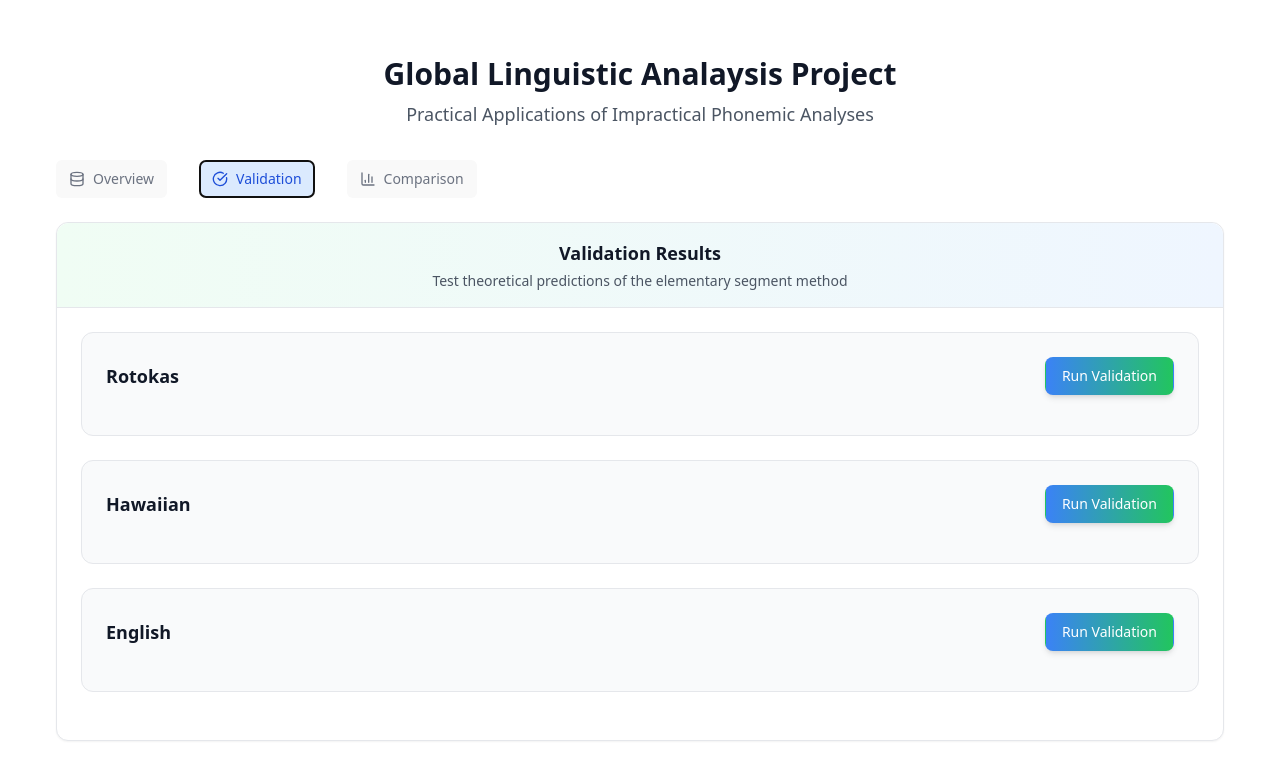
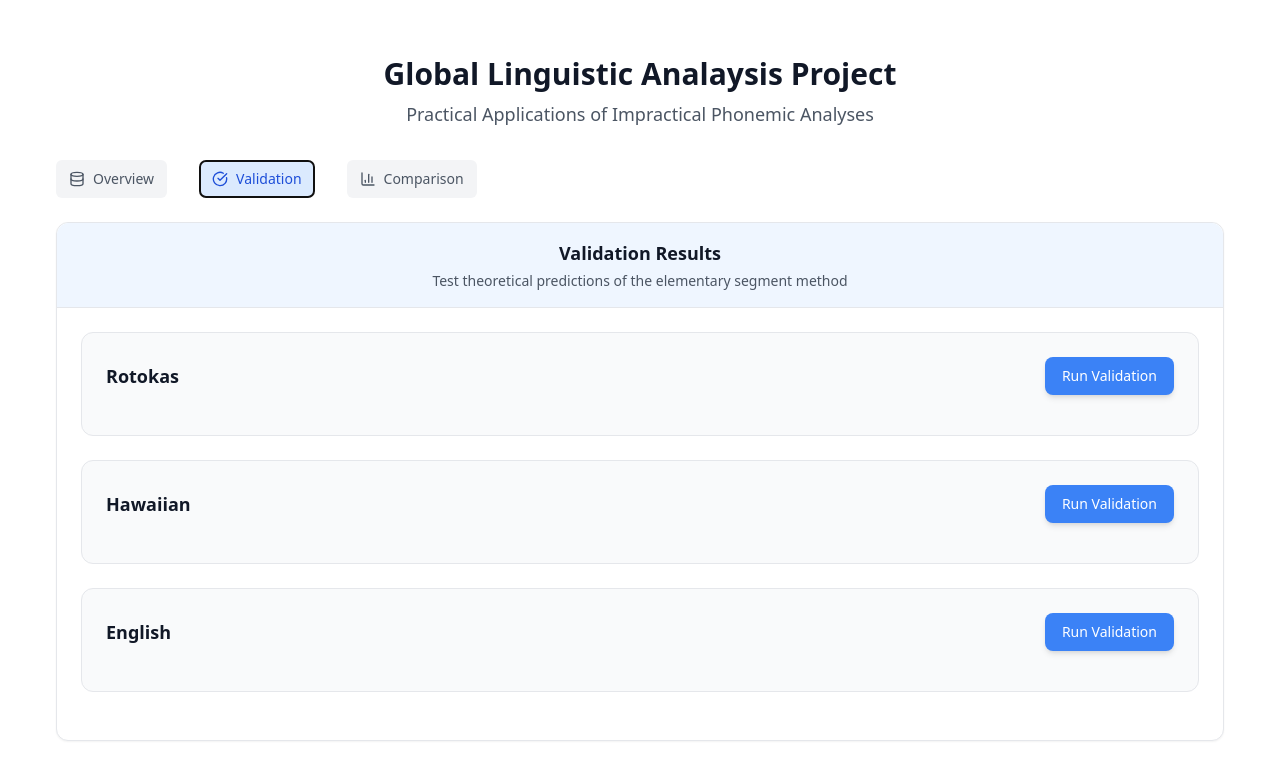
Before and after one commit to Castroyesid/glap, a React (Create React App) app: page / in a window 1280 px wide. Both pictures are taken after a click on the button "Validation". Shown: the top 780 px of the page. Built offline with nearby package versions, Linux system fonts and the light colour scheme; the HTML template or start-up script is replaced by a standard one.

Commit message:
fixed styljng for buttons and tabs

```diff
--- a/src/components/ComprehensivePhonemicSystem.jsx
+++ b/src/components/ComprehensivePhonemicSystem.jsx
@@ -190,6 +190,8 @@ const ComprehensivePhonemicSystem = () => {
         { surface: "ɔː", elementary: "or", notes: "FORCE vowel" },
         { surface: "ɒː", elementary: "ɒr", notes: "NORTH vowel" },
         { surface: "ɜː", elementary: "jr", notes: "NURSE vowel; curl-coil merger" },
+        { surface: "j", elementary: "j", notes: "oral dorsal continuant; palatal approximant" },
+        { surface: "w", elementary: "w", notes: "oral labial continuant; labiovelar approximant" },
         { surface: "m", elementary: "wn", notes: "oral labial continuant (w) + voiced nasal (n); alternatively: /wʔn/" },
         { surface: "n", elementary: "jn", notes: "oral dorsal continuant (j) + voiced nasal (n); alternatively: /jʔn/" },
         { surface: "ŋ", elementary: "n", notes: "nasal; marginal" },
@@ -1282,7 +1284,7 @@ English,Indo-European,en,52.0,-1.0,"ɪ ɛ æ ʊ ʌ ɒ","i e æ u o ɒ",length,6,
   const ValidationTab = () => (
     <div className="space-y-6">
       <div className="bg-white rounded-xl shadow-sm border border-gray-200">
-        <div className="px-6 py-4 bg-gradient-to-r from-green-50 to-blue-50 border-b border-gray-200 rounded-t-xl">
+        <div className="px-6 py-4 bg-blue-50 border-b border-gray-200 rounded-t-xl">
           <h3 className="text-lg font-semibold text-gray-900">Validation Results</h3>
           <p className="text-sm text-gray-600 mt-1">Test theoretical predictions of the elementary segment method</p>
         </div>
@@ -1296,7 +1298,7 @@ English,Indo-European,en,52.0,-1.0,"ɪ ɛ æ ʊ ʌ ɒ","i e æ u o ɒ",length,6,
                   {!results && (
                     <button
                       onClick={() => runValidation(lang.id)}
-                      className="bg-gradient-to-r from-blue-500 to-green-500 text-white px-4 py-2 rounded-lg text-sm font-medium hover:from-blue-600 hover:to-green-600 shadow-md"
+                      className="bg-blue-500 text-white px-4 py-2 rounded-lg text-sm font-medium hover:bg-blue-600 shadow-md transition-colors"
                     >
                       Run Validation
                     </button>
@@ -1605,10 +1607,10 @@ English,Indo-European,en,52.0,-1.0,"ɪ ɛ æ ʊ ʌ ɒ","i e æ u o ɒ",length,6,
               <button
                 key={id}
                 onClick={() => setActiveTab(id)}
-                className={`flex items-center px-3 py-2 rounded-md text-sm font-medium ${
+                className={`flex items-center px-3 py-2 rounded-md text-sm font-medium transition-colors ${
                   activeTab === id
                     ? 'bg-blue-100 text-blue-700'
-                    : 'text-gray-500 hover:text-gray-700'
+                    : 'bg-gray-100 text-gray-600 hover:bg-gray-200 hover:text-gray-800'
                 }`}
               >
                 <Icon className="w-4 h-4 mr-2" />
```
